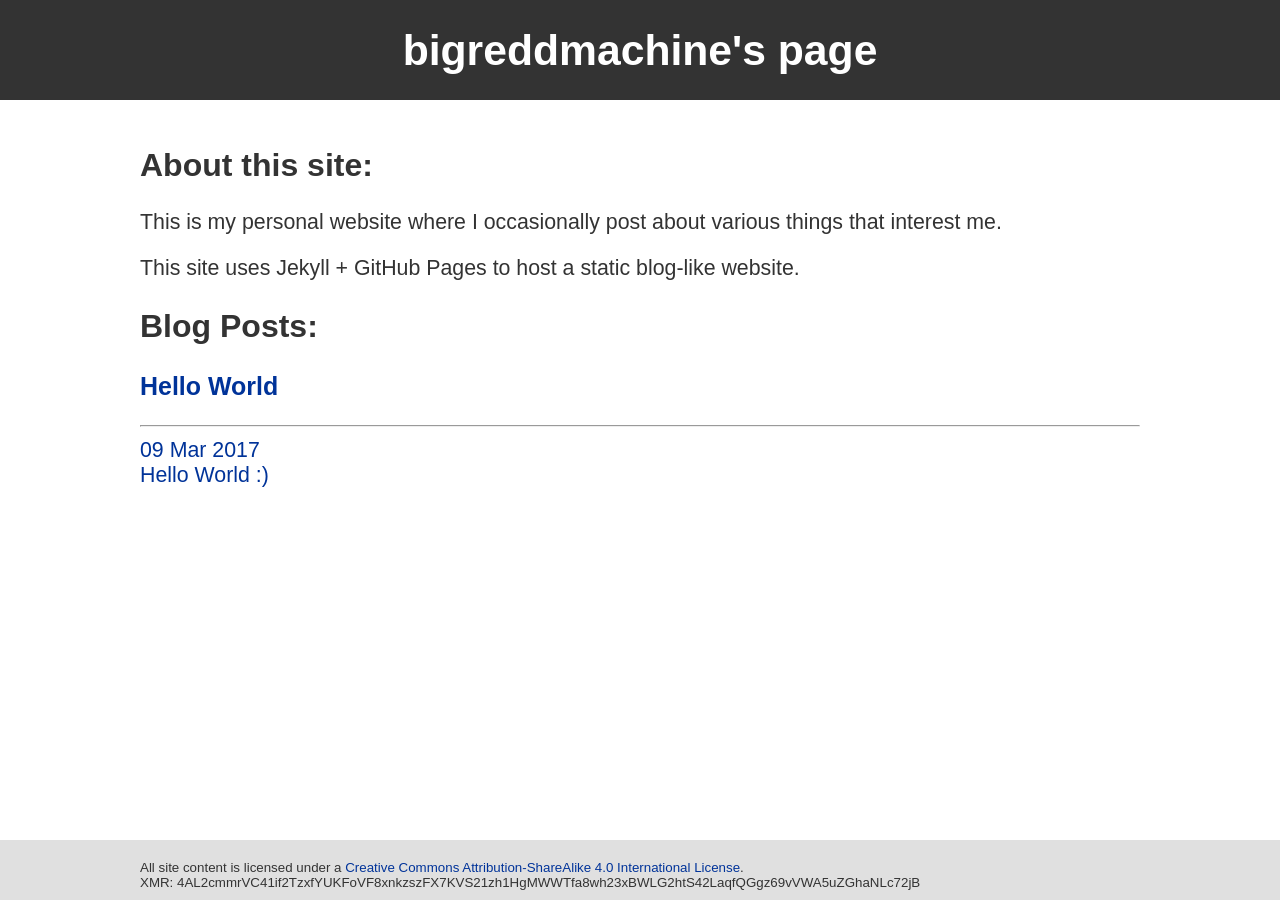
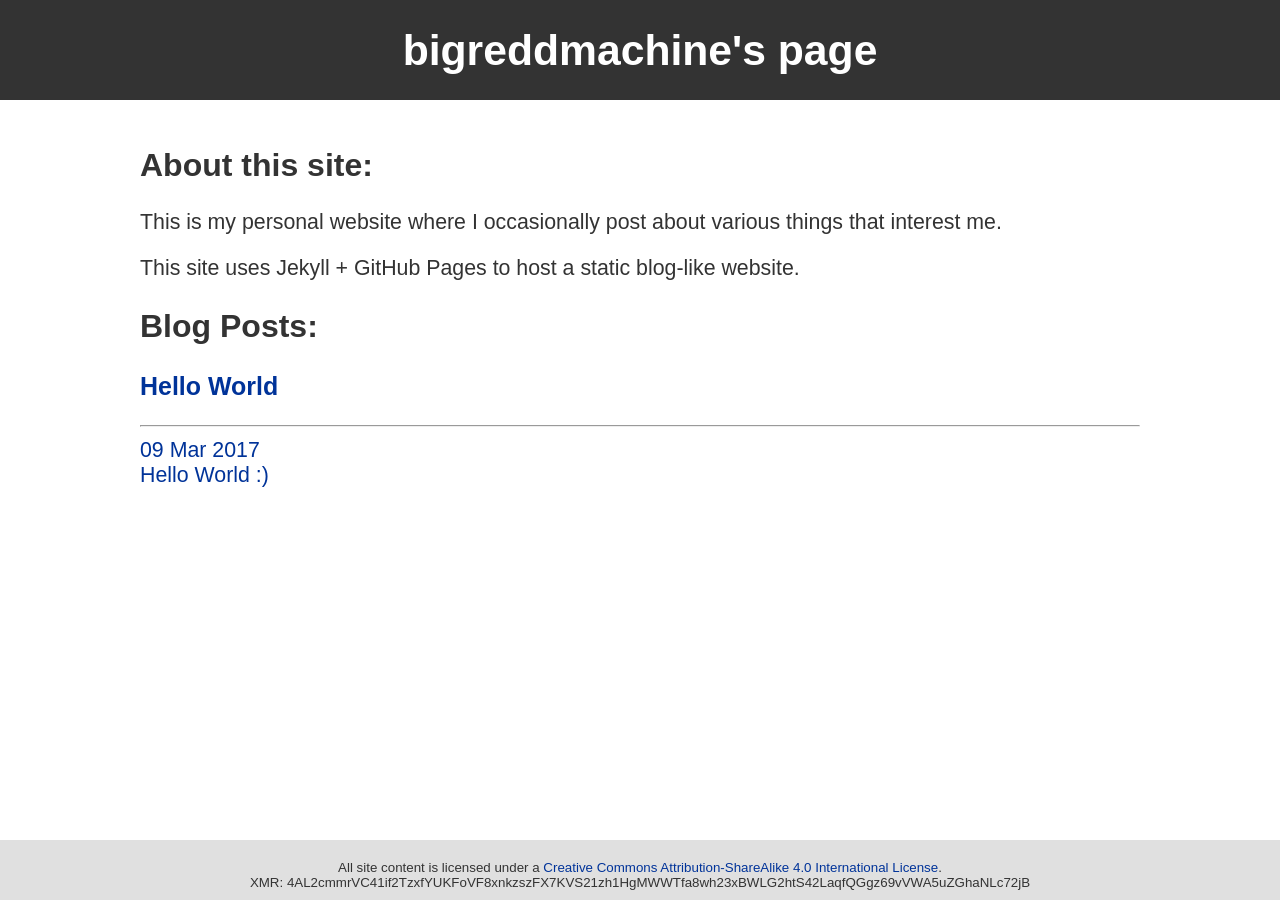
Before and after one commit to bigreddmachine/bigreddmachine.github.io, a Jekyll site: the page built from index.html, in a window 1280 px wide. Built offline with Jekyll 4.4.1, drawn with Linux system fonts in a browser that asks for light colours.

Commit message:
add center class

```diff
--- a/css/main.css
+++ b/css/main.css
@@ -59,3 +59,5 @@ footer {
 header .content-container { padding: 0; }
 header .content-container h1 { margin: 0; }
 header .content-container h1 a { color: #FFFFFF; }
+
+.center { text-align: center; }
```
